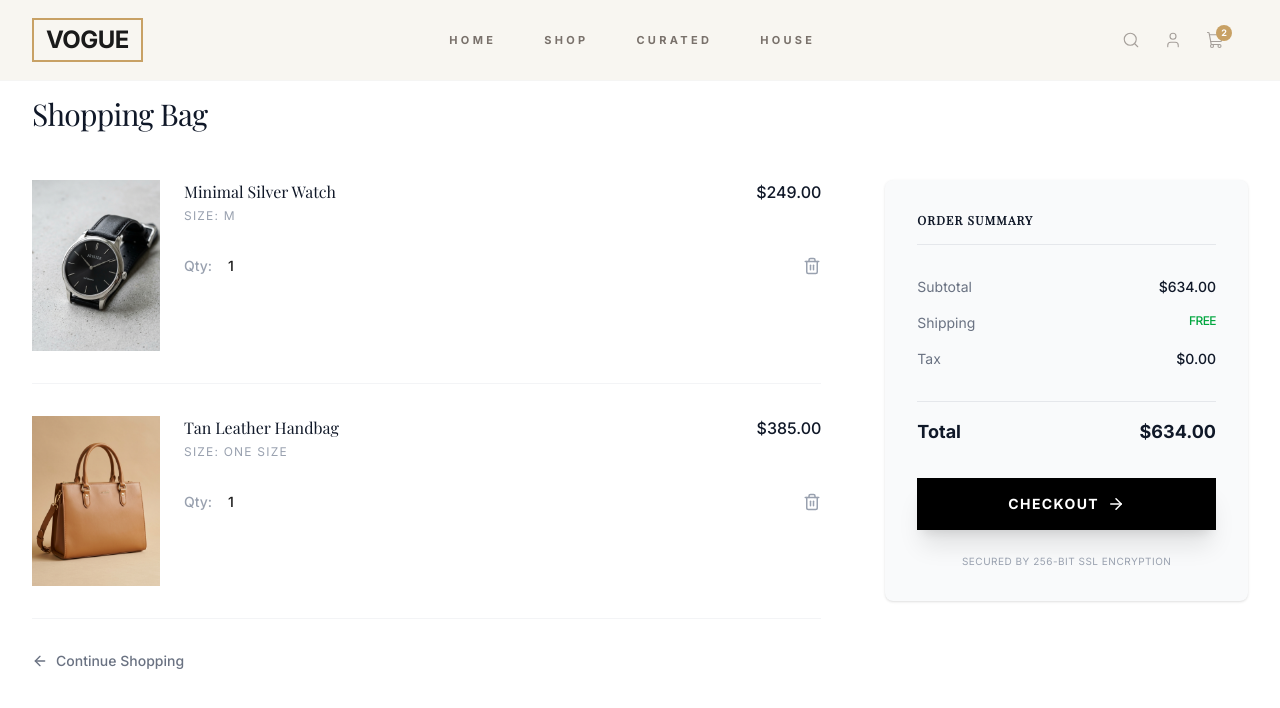
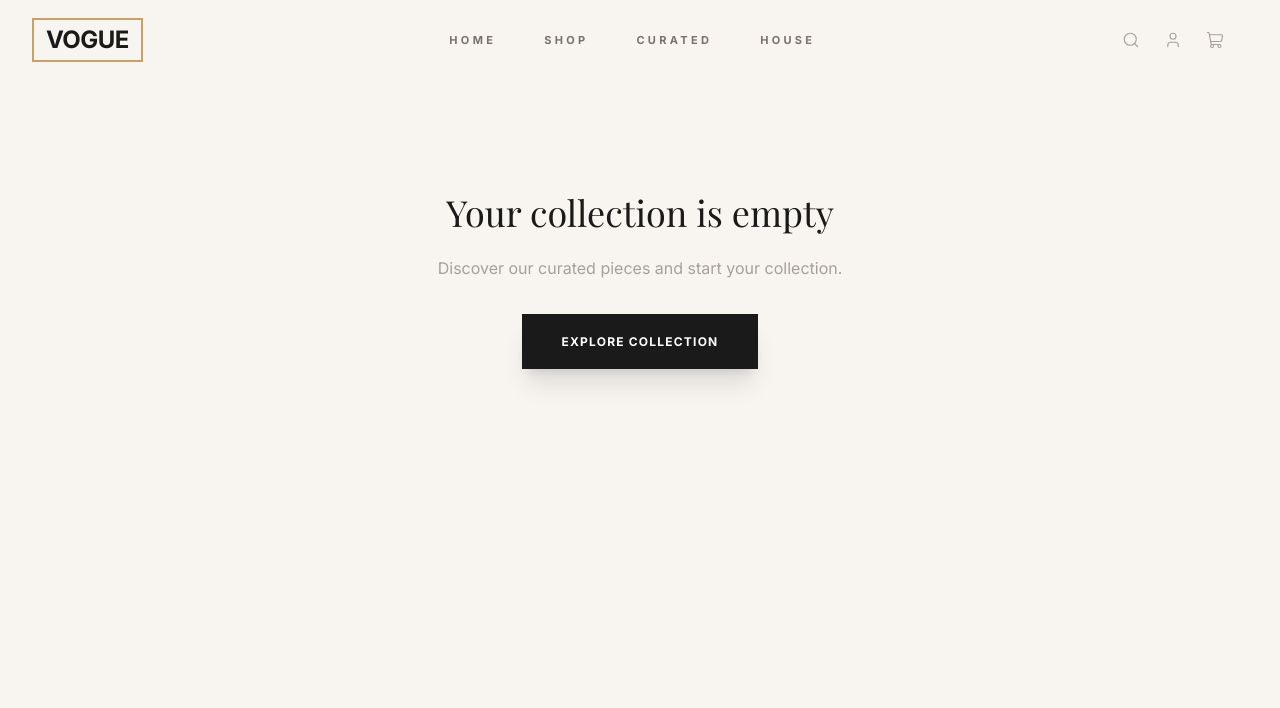
Before and after one commit to Sofwanny/Vendor-site-template, a React (Vite) app: page /cart in a window 1280 px wide. Shown: the top 708 px of the page. Built offline with nearby package versions, Linux system fonts and the light colour scheme; the HTML template or start-up script is replaced by a standard one; a web font is replaced by a local one.

Commit message:
shopping cart, checkout and collections page design

```diff
--- a/src/components/Navbar.jsx
+++ b/src/components/Navbar.jsx
@@ -1,7 +1,11 @@
 import React from 'react';
 import { ShoppingCart, User, Search, Menu } from 'lucide-react';
 
+import { useCart } from '../context/CartContext';
+
 const Navbar = () => {
+  const { cartCount } = useCart();
+
   return (
     <nav className="fixed top-0 left-0 w-full bg-cream/90 backdrop-blur-md z-50 border-b border-stone-100">
       <div className="max-w-7xl mx-auto px-4 sm:px-6 lg:px-8">
@@ -29,7 +33,11 @@ const Navbar = () => {
             </button>
             <a href="/cart" className="text-stone-400 hover:text-gold transition-colors relative">
               <ShoppingCart size={18} strokeWidth={1.5} />
-              <span className="absolute -top-1.5 -right-2 bg-gold text-white text-[9px] w-4 h-4 rounded-full flex items-center justify-center font-bold">2</span>
+              {cartCount > 0 && (
+                <span className="absolute -top-1.5 -right-2 bg-gold text-white text-[9px] w-4 h-4 rounded-full flex items-center justify-center font-bold">
+                  {cartCount}
+                </span>
+              )}
             </a>
             <button className="md:hidden text-stone-400 hover:text-gold transition-colors">
               <Menu size={18} />
--- /dev/null
+++ b/src/context/CartContext.jsx
@@ -0,0 +1,70 @@
+import React, { createContext, useContext, useState, useMemo } from 'react';
+
+const CartContext = createContext();
+
+export const useCart = () => useContext(CartContext);
+
+export const CartProvider = ({ children }) => {
+  const [cart, setCart] = useState([]);
+  const DELIVERY_FEE = 2500; // Fixed delivery fee in NGN
+
+  const addToCart = (product) => {
+    setCart((prevCart) => {
+      const existingItem = prevCart.find((item) => item.id === product.id);
+      if (existingItem) {
+        return prevCart.map((item) =>
+          item.id === product.id ? { ...item, quantity: item.quantity + 1 } : item
+        );
+      }
+      return [...prevCart, { ...product, quantity: 1 }];
+    });
+  };
+
+  const removeFromCart = (id) => {
+    setCart((prevCart) => prevCart.filter((item) => item.id !== id));
+  };
+
+  const updateQuantity = (id, delta) => {
+    setCart((prevCart) =>
+      prevCart.map((item) => {
+        if (item.id === id) {
+          const newQty = Math.max(1, item.quantity + delta);
+          return { ...item, quantity: newQty };
+        }
+        return item;
+      })
+    );
+  };
+
+  const clearCart = () => setCart([]);
+
+  const subtotal = useMemo(() => {
+    return cart.reduce((acc, item) => acc + item.price * item.quantity, 0);
+  }, [cart]);
+
+  const total = useMemo(() => {
+    return subtotal > 0 ? subtotal + DELIVERY_FEE : 0;
+  }, [subtotal]);
+
+  const cartCount = useMemo(() => {
+    return cart.reduce((acc, item) => acc + item.quantity, 0);
+  }, [cart]);
+
+  return (
+    <CartContext.Provider
+      value={{
+        cart,
+        addToCart,
+        removeFromCart,
+        updateQuantity,
+        clearCart,
+        subtotal,
+        total,
+        deliveryFee: DELIVERY_FEE,
+        cartCount,
+      }}
+    >
+      {children}
+    </CartContext.Provider>
+  );
+};
--- a/src/pages/Cart.jsx
+++ b/src/pages/Cart.jsx
@@ -1,89 +1,101 @@
 import React from 'react';
 import Navbar from '../components/Navbar';
-import watchImg from '../assets/watch.png';
-import bagImg from '../assets/bag.png';
-import { Trash2, ArrowRight, ArrowLeft } from 'lucide-react';
+import { useCart } from '../context/CartContext';
+import { Trash2, ArrowRight, ArrowLeft, Minus, Plus } from 'lucide-react';
 
 const Cart = () => {
-  const cartItems = [
-    { id: 1, name: 'Minimal Silver Watch', price: 249, qty: 1, image: watchImg, size: 'M' },
-    { id: 2, name: 'Tan Leather Handbag', price: 385, qty: 1, image: bagImg, size: 'One Size' },
-  ];
+  const { cart, removeFromCart, updateQuantity, subtotal, total, deliveryFee } = useCart();
 
-  const subtotal = cartItems.reduce((acc, item) => acc + item.price * item.qty, 0);
+  if (cart.length === 0) {
+    return (
+      <div className="min-h-screen bg-cream">
+        <Navbar />
+        <main className="max-w-7xl mx-auto px-4 pt-48 pb-20 text-center">
+          <h1 className="text-4xl font-light text-offblack mb-6">Your collection is empty</h1>
+          <p className="text-stone-400 mb-12">Discover our curated pieces and start your collection.</p>
+          <a href="/products" className="px-10 py-5 bg-offblack text-white text-xs font-bold uppercase tracking-widest hover:bg-gold transition-all shadow-xl">
+            Explore Collection
+          </a>
+        </main>
+      </div>
+    );
+  }
 
   return (
-    <div className="min-h-screen bg-white">
+    <div className="min-h-screen bg-cream">
       <Navbar />
 
-      <main className="max-w-7xl mx-auto px-4 sm:px-6 lg:px-8 pt-24 pb-20">
-        <h1 className="text-3xl font-light tracking-tight text-gray-900 mb-12">Shopping Bag</h1>
+      <main className="max-w-7xl mx-auto px-4 sm:px-6 lg:px-8 pt-32 pb-20">
+        <h1 className="text-3xl font-light tracking-tight text-offblack mb-12">Shopping Collection</h1>
 
         <div className="grid grid-cols-1 lg:grid-cols-3 gap-16">
           {/* Cart List */}
           <div className="lg:col-span-2 space-y-8">
-            {cartItems.map((item) => (
-              <div key={item.id} className="flex space-x-6 pb-8 border-b border-gray-100 items-start">
-                <div className="w-32 aspect-[3/4] bg-gray-50 flex-shrink-0">
+            {cart.map((item) => (
+              <div key={item.id} className="flex space-x-8 pb-8 border-b border-stone-100 items-start">
+                <div className="w-32 aspect-[3/4] bg-white flex-shrink-0 shadow-sm">
                   <img src={item.image} alt={item.name} className="w-full h-full object-cover" />
                 </div>
-                <div className="flex-grow">
-                  <div className="flex justify-between">
-                    <h3 className="text-base font-medium text-gray-900">{item.name}</h3>
-                    <p className="text-base font-medium text-gray-900">${item.price.toFixed(2)}</p>
+                <div className="flex-grow pt-2">
+                  <div className="flex justify-between items-start">
+                    <div>
+                      <h3 className="text-lg font-medium text-offblack">{item.name}</h3>
+                      <p className="text-[10px] text-gold mt-1 uppercase font-bold tracking-widest">{item.category}</p>
+                    </div>
+                    <p className="text-lg font-bold text-offblack">₦{(item.price * item.quantity).toLocaleString()}</p>
                   </div>
-                  <p className="text-xs text-gray-400 mt-1 uppercase tracking-widest">Size: {item.size}</p>
 
-                  <div className="flex justify-between items-center mt-8">
-                    <div className="flex items-center space-x-4 text-sm font-medium">
-                      <span className="text-gray-400">Qty:</span>
-                      <span>{item.qty}</span>
+                  <div className="flex justify-between items-center mt-12">
+                    <div className="flex items-center border border-stone-200 px-4 py-2 bg-white">
+                      <button onClick={() => updateQuantity(item.id, -1)} className="text-stone-400 hover:text-offblack transition-colors"><Minus size={14} /></button>
+                      <span className="w-12 text-center text-sm font-bold">{item.quantity}</span>
+                      <button onClick={() => updateQuantity(item.id, 1)} className="text-stone-400 hover:text-offblack transition-colors"><Plus size={14} /></button>
                     </div>
-                    <button className="text-gray-400 hover:text-red-500 transition-colors">
-                      <Trash2 size={18} />
+                    <button
+                      onClick={() => removeFromCart(item.id)}
+                      className="text-stone-400 hover:text-red-500 transition-colors flex items-center gap-2 text-[10px] font-bold uppercase tracking-widest"
+                    >
+                      <Trash2 size={16} /> Remove
                     </button>
                   </div>
                 </div>
               </div>
             ))}
 
-            <a href="/products" className="inline-flex items-center text-sm font-medium text-gray-500 hover:text-black transition-colors group">
-              <ArrowLeft size={16} className="mr-2 group-hover:-translate-x-1 transition-transform" /> Continue Shopping
+            <a href="/products" className="inline-flex items-center text-[10px] font-bold uppercase tracking-widest text-stone-400 hover:text-offblack transition-colors group">
+              <ArrowLeft size={16} className="mr-3 group-hover:-translate-x-2 transition-transform" /> Continue Acquiring
             </a>
           </div>
 
           {/* Summary */}
           <div className="lg:col-span-1">
-            <div className="bg-gray-50 p-8 rounded-lg shadow-sm">
-              <h2 className="text-xs font-bold uppercase tracking-widest text-gray-900 mb-8 pb-4 border-b border-gray-200">Order Summary</h2>
+            <div className="bg-white p-10 rounded-lg shadow-sm sticky top-32 border border-stone-100">
+              <h2 className="text-[10px] font-bold uppercase tracking-[0.3em] text-offblack mb-10 pb-4 border-b border-stone-100">Order Summary</h2>
 
-              <div className="space-y-4 mb-8">
+              <div className="space-y-6 mb-10">
                 <div className="flex justify-between text-sm">
-                  <span className="text-gray-500">Subtotal</span>
-                  <span className="text-gray-900 font-medium">${subtotal.toFixed(2)}</span>
+                  <span className="text-stone-400 font-medium">Subtotal</span>
+                  <span className="text-offblack font-bold">₦{subtotal.toLocaleString()}.00</span>
                 </div>
                 <div className="flex justify-between text-sm">
-                  <span className="text-gray-500">Shipping</span>
-                  <span className="text-green-600 font-medium uppercase tracking-tighter text-xs font-bold">Free</span>
-                </div>
-                <div className="flex justify-between text-sm">
-                  <span className="text-gray-500">Tax</span>
-                  <span className="text-gray-900 font-medium">$0.00</span>
+                  <span className="text-stone-400 font-medium">Delivery Fee</span>
+                  <span className="text-offblack font-bold">₦{deliveryFee.toLocaleString()}.00</span>
                 </div>
               </div>
 
-              <div className="flex justify-between text-lg font-bold text-gray-900 mb-8 pt-4 border-t border-gray-200">
+              <div className="flex justify-between text-2xl font-bold text-offblack mb-10 pt-6 border-t border-stone-100">
                 <span>Total</span>
-                <span>${subtotal.toFixed(2)}</span>
+                <span className="text-gold">₦{total.toLocaleString()}.00</span>
               </div>
 
-              <a href="/checkout" className="w-full flex items-center justify-center bg-black text-white py-4 text-sm font-bold uppercase tracking-widest hover:bg-gray-800 transition-all shadow-xl group">
-                Checkout <ArrowRight size={18} className="ml-2 group-hover:translate-x-1 transition-transform" />
+              <a href="/checkout" className="w-full flex items-center justify-center bg-offblack text-white py-5 text-[10px] font-bold uppercase tracking-[0.3em] hover:bg-gold transition-all shadow-2xl group">
+                Proceed to Checkout <ArrowRight size={18} className="ml-3 group-hover:translate-x-2 transition-transform" />
               </a>
 
-              <p className="text-[10px] text-gray-400 text-center mt-6 uppercase tracking-wider">
-                Secured by 256-bit SSL encryption
-              </p>
+              <div className="mt-8 flex items-center justify-center gap-2">
+                 <div className="w-2 h-2 rounded-full bg-green-500"></div>
+                 <span className="text-[9px] text-stone-400 uppercase font-bold tracking-widest">Secure SSL Encrypted Connection</span>
+              </div>
             </div>
           </div>
         </div>
--- a/src/pages/Checkout.jsx
+++ b/src/pages/Checkout.jsx
@@ -1,99 +1,128 @@
 import React from 'react';
 import Navbar from '../components/Navbar';
-import { CreditCard, Truck, ShieldCheck } from 'lucide-react';
+import { useCart } from '../context/CartContext';
+import { CreditCard, Truck, ShieldCheck, ArrowRight } from 'lucide-react';
 
 const Checkout = () => {
+  const { total, subtotal, deliveryFee } = useCart();
+
   return (
-    <div className="min-h-screen bg-white">
+    <div className="min-h-screen bg-cream">
       <Navbar />
 
-      <main className="max-w-7xl mx-auto px-4 sm:px-6 lg:px-8 pt-24 pb-20">
-        <div className="flex flex-col lg:flex-row gap-16">
+      <main className="max-w-7xl mx-auto px-4 sm:px-6 lg:px-8 pt-32 pb-20">
+        <div className="flex flex-col lg:flex-row gap-20">
           {/* Checkout Form */}
           <div className="flex-[2]">
-            <h1 className="text-3xl font-light tracking-tight text-gray-900 mb-12">Secure Checkout</h1>
+            <h1 className="text-4xl font-light tracking-tight text-offblack mb-16">Secure Checkout</h1>
 
-            <form className="space-y-12">
+            <form className="space-y-16" onSubmit={(e) => e.preventDefault()}>
               {/* Contact Information */}
               <section>
-                <div className="flex items-center space-x-3 mb-6">
-                  <span className="w-8 h-8 rounded-full bg-black text-white flex items-center justify-center text-xs font-bold">1</span>
-                  <h2 className="text-sm font-bold uppercase tracking-widest text-gray-900">Contact Information</h2>
+                <div className="flex items-center space-x-4 mb-8">
+                  <span className="w-10 h-10 rounded-full border border-gold text-gold flex items-center justify-center text-xs font-bold">01</span>
+                  <h2 className="text-xs font-bold uppercase tracking-[0.3em] text-offblack">Identity & Contact</h2>
                 </div>
-                <div className="grid grid-cols-1 gap-4">
-                  <input type="email" placeholder="Email Address" className="w-full border border-gray-200 p-4 text-sm focus:outline-none focus:border-black transition-colors" />
-                  <div className="flex items-center space-x-2">
-                    <input type="checkbox" id="newsletter" className="w-4 h-4 border-gray-300 rounded text-black focus:ring-black" />
-                    <label htmlFor="newsletter" className="text-xs text-gray-500">Keep me updated on news and exclusive offers</label>
+                <div className="grid grid-cols-1 md:grid-cols-2 gap-6">
+                  <div className="col-span-2">
+                    <label className="block text-[10px] uppercase font-bold tracking-widest text-stone-400 mb-2 ml-1">Full Name</label>
+                    <input type="text" placeholder="e.g. Samuel Adekunle" className="w-full bg-white border border-stone-100 p-5 text-sm focus:outline-none focus:border-gold transition-colors shadow-sm" />
+                  </div>
+                  <div>
+                    <label className="block text-[10px] uppercase font-bold tracking-widest text-stone-400 mb-2 ml-1">Email Address</label>
+                    <input type="email" placeholder="samuel@example.com" className="w-full bg-white border border-stone-100 p-5 text-sm focus:outline-none focus:border-gold transition-colors shadow-sm" />
+                  </div>
+                  <div>
+                    <label className="block text-[10px] uppercase font-bold tracking-widest text-stone-400 mb-2 ml-1">Phone Number</label>
+                    <input type="tel" placeholder="+234 800 000 0000" className="w-full bg-white border border-stone-100 p-5 text-sm focus:outline-none focus:border-gold transition-colors shadow-sm" />
                   </div>
                 </div>
               </section>
 
               {/* Shipping Address */}
               <section>
-                <div className="flex items-center space-x-3 mb-6">
-                  <span className="w-8 h-8 rounded-full bg-black text-white flex items-center justify-center text-xs font-bold">2</span>
-                  <h2 className="text-sm font-bold uppercase tracking-widest text-gray-900">Shipping Address</h2>
+                <div className="flex items-center space-x-4 mb-8">
+                  <span className="w-10 h-10 rounded-full border border-gold text-gold flex items-center justify-center text-xs font-bold">02</span>
+                  <h2 className="text-xs font-bold uppercase tracking-[0.3em] text-offblack">Delivery Destination</h2>
                 </div>
-                <div className="grid grid-cols-2 gap-4">
-                  <input type="text" placeholder="First Name" className="border border-gray-200 p-4 text-sm focus:outline-none focus:border-black transition-colors" />
-                  <input type="text" placeholder="Last Name" className="border border-gray-200 p-4 text-sm focus:outline-none focus:border-black transition-colors" />
-                  <input type="text" placeholder="Address" className="col-span-2 border border-gray-200 p-4 text-sm focus:outline-none focus:border-black transition-colors" />
-                  <input type="text" placeholder="Apartment, suite, etc. (optional)" className="col-span-2 border border-gray-200 p-4 text-sm focus:outline-none focus:border-black transition-colors" />
-                  <input type="text" placeholder="City" className="border border-gray-200 p-4 text-sm focus:outline-none focus:border-black transition-colors" />
-                  <input type="text" placeholder="Postal Code" className="border border-gray-200 p-4 text-sm focus:outline-none focus:border-black transition-colors" />
+                <div className="grid grid-cols-1 gap-6">
+                   <div>
+                    <label className="block text-[10px] uppercase font-bold tracking-widest text-stone-400 mb-2 ml-1">Shipping Address</label>
+                    <textarea rows="3" placeholder="Street name, Building number, Apartment" className="w-full bg-white border border-stone-100 p-5 text-sm focus:outline-none focus:border-gold transition-colors shadow-sm resize-none"></textarea>
+                  </div>
+                  <div className="grid grid-cols-2 gap-6">
+                    <div>
+                      <label className="block text-[10px] uppercase font-bold tracking-widest text-stone-400 mb-2 ml-1">City</label>
+                      <input type="text" placeholder="Lagos" className="w-full bg-white border border-stone-100 p-5 text-sm focus:outline-none focus:border-gold transition-colors shadow-sm" />
+                    </div>
+                    <div>
+                      <label className="block text-[10px] uppercase font-bold tracking-widest text-stone-400 mb-2 ml-1">State</label>
+                      <input type="text" placeholder="Lagos State" className="w-full bg-white border border-stone-100 p-5 text-sm focus:outline-none focus:border-gold transition-colors shadow-sm" />
+                    </div>
+                  </div>
                 </div>
               </section>
 
-              {/* Payment */}
+              {/* Payment Section - Visualization */}
               <section>
-                <div className="flex items-center space-x-3 mb-6">
-                  <span className="w-8 h-8 rounded-full bg-black text-white flex items-center justify-center text-xs font-bold">3</span>
-                  <h2 className="text-sm font-bold uppercase tracking-widest text-gray-900">Payment Details</h2>
+                <div className="flex items-center space-x-4 mb-8">
+                  <span className="w-10 h-10 rounded-full border border-gold text-gold flex items-center justify-center text-xs font-bold">03</span>
+                  <h2 className="text-xs font-bold uppercase tracking-[0.3em] text-offblack">Payment Method</h2>
                 </div>
-                <div className="border border-black p-6 bg-gray-50/50">
-                   <div className="flex justify-between items-center mb-6">
-                     <span className="text-sm font-medium">Credit Card</span>
-                     <CreditCard size={20} />
+                <div className="border border-gold p-8 bg-white shadow-xl relative overflow-hidden">
+                   <div className="absolute top-0 right-0 w-32 h-32 bg-gold/5 rounded-full -translate-y-16 translate-x-16"></div>
+                   <div className="flex justify-between items-center mb-10 relative z-10">
+                     <span className="text-sm font-bold tracking-widest uppercase">Paystack Secure Checkout</span>
+                     <CreditCard size={24} className="text-gold" />
                    </div>
-                   <div className="grid grid-cols-2 gap-4">
-                     <input type="text" placeholder="Card Number" className="col-span-2 border border-gray-200 p-4 text-sm focus:outline-none focus:border-black bg-white" />
-                     <input type="text" placeholder="Expiration (MM/YY)" className="border border-gray-200 p-4 text-sm focus:outline-none focus:border-black bg-white" />
-                     <input type="text" placeholder="Security Code" className="border border-gray-200 p-4 text-sm focus:outline-none focus:border-black bg-white" />
-                   </div>
+                   <p className="text-xs text-stone-400 leading-relaxed max-w-sm mb-0 relative z-10">
+                     You will be redirected to the secure Paystack gateway to complete your transaction using Card, Bank Transfer, or USSD.
+                   </p>
                 </div>
               </section>
 
-              <a href="/success" className="block w-full text-center bg-black text-white py-5 text-sm font-bold uppercase tracking-[0.2em] hover:bg-gray-800 transition-all shadow-2xl">
-                Pay and Complete Order
+              <a href="/success" className="block w-full text-center bg-offblack text-white py-6 text-[11px] font-bold uppercase tracking-[0.4em] hover:bg-gold transition-all shadow-2xl transform active:scale-[0.98] group">
+                Pay Securely ₦{total.toLocaleString()} <ArrowRight size={18} className="inline ml-3 group-hover:translate-x-2 transition-transform" />
               </a>
             </form>
           </div>
 
           {/* Checkout Info Sidebar */}
-          <div className="flex-1 space-y-12">
-             <div className="bg-gray-50 p-8 rounded-lg">
-                <h3 className="text-xs font-bold uppercase tracking-widest text-gray-900 mb-6">Order Total</h3>
-                <div className="flex justify-between text-2xl font-bold text-gray-900 mb-2">
-                  <span>USD</span>
-                  <span>$634.00</span>
+          <div className="flex-1 space-y-10">
+             <div className="bg-white p-10 rounded-lg shadow-sm border border-stone-100 sticky top-32">
+                <h3 className="text-[10px] font-bold uppercase tracking-[0.3em] text-stone-400 mb-8 border-b border-stone-100 pb-4">Investment Summary</h3>
+
+                <div className="space-y-4 mb-10">
+                   <div className="flex justify-between text-sm">
+                      <span className="text-stone-400">Items Total</span>
+                      <span className="font-bold">₦{subtotal.toLocaleString()}</span>
+                   </div>
+                   <div className="flex justify-between text-sm">
+                      <span className="text-stone-400">Delivery</span>
+                      <span className="font-bold">₦{deliveryFee.toLocaleString()}</span>
+                   </div>
                 </div>
-                <p className="text-xs text-gray-400 uppercase tracking-widest">Inclusive of taxes and fees</p>
-             </div>
 
-             <div className="space-y-6 px-4">
-                <div className="flex space-x-4">
-                  <Truck size={20} className="text-gray-900 flex-shrink-0" />
-                  <div>
-                    <h4 className="text-xs font-bold uppercase tracking-widest text-gray-900 mb-1">Express Delivery</h4>
-                    <p className="text-xs text-gray-500">Free delivery worldwide. Estimated arrival: 2-3 business days.</p>
+                <div className="flex justify-between text-3xl font-bold text-offblack mb-4">
+                  <span className="text-xs font-bold uppercase tracking-widest text-gold self-end mb-2">Total</span>
+                  <span>₦{total.toLocaleString()}</span>
+                </div>
+                <p className="text-[9px] text-stone-300 uppercase tracking-widest font-bold text-right pt-2 border-t border-stone-100">All prices in Nigerian Naira (NGN)</p>
+
+                <div className="mt-12 space-y-8">
+                  <div className="flex space-x-5">
+                    <Truck size={20} className="text-gold flex-shrink-0" />
+                    <div>
+                      <h4 className="text-[10px] font-bold uppercase tracking-widest text-offblack mb-1">Express Concierge</h4>
+                      <p className="text-[10px] text-stone-400 leading-relaxed uppercase tracking-wider">Arrival: 2-4 business days.</p>
+                    </div>
                   </div>
-                </div>
-                <div className="flex space-x-4">
-                  <ShieldCheck size={20} className="text-gray-900 flex-shrink-0" />
-                  <div>
-                    <h4 className="text-xs font-bold uppercase tracking-widest text-gray-900 mb-1">Secure Checkout</h4>
-                    <p className="text-xs text-gray-500">Your transaction is fully encrypted and secure. We never store credit card info.</p>
+                  <div className="flex space-x-5">
+                    <ShieldCheck size={20} className="text-gold flex-shrink-0" />
+                    <div>
+                      <h4 className="text-[10px] font-bold uppercase tracking-widest text-offblack mb-1">Guaranteed Authenticity</h4>
+                      <p className="text-[10px] text-stone-400 leading-relaxed uppercase tracking-wider">Every piece comes with a certificate.</p>
+                    </div>
                   </div>
                 </div>
              </div>
```
Also changed, not shown: src/App.jsx (+6 -2 lines), src/components/ProductCard.jsx (added, +62 -0 lines), src/pages/Products.jsx (+10 -30 lines).
